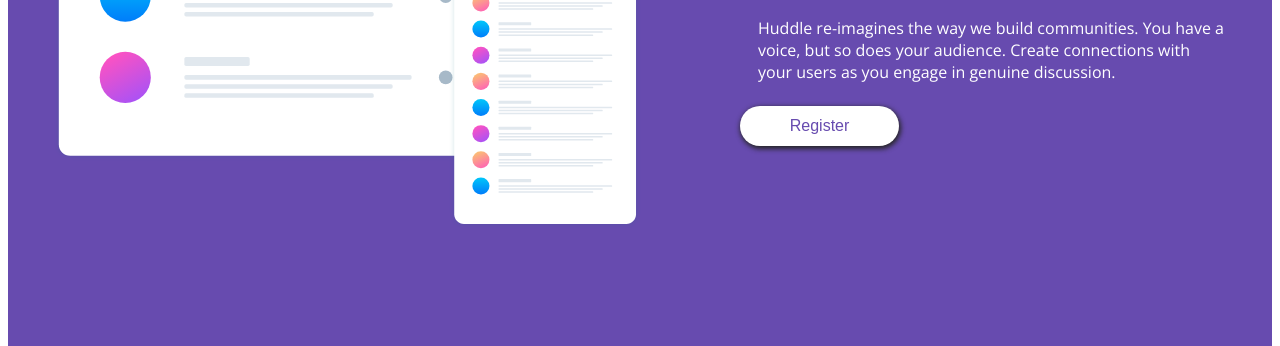
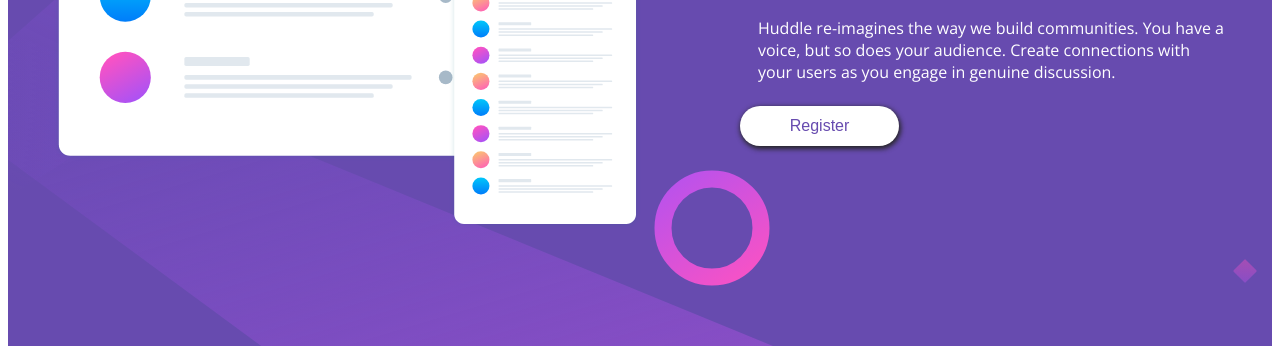
Before and after one commit to Saul0o/huddle-landing-page, a plain HTML site: page index.html in a window 1280 px wide. Shown: the part 343-689 px from the top of the page. Drawn offline with nearby package versions, Linux system fonts and the light colour scheme.

Commit message:
Add files via upload

```diff
--- a/css/style.css
+++ b/css/style.css
@@ -5,7 +5,7 @@
 */
 
 .bodyDiv{
-  /*background-image:url("bg-desktop.svg");*/
+  background-image:url(bg-desktop.svg);
   background-color: #674BAF;
 }
 
```
Also changed, not shown: css/bg-desktop.svg (added).
